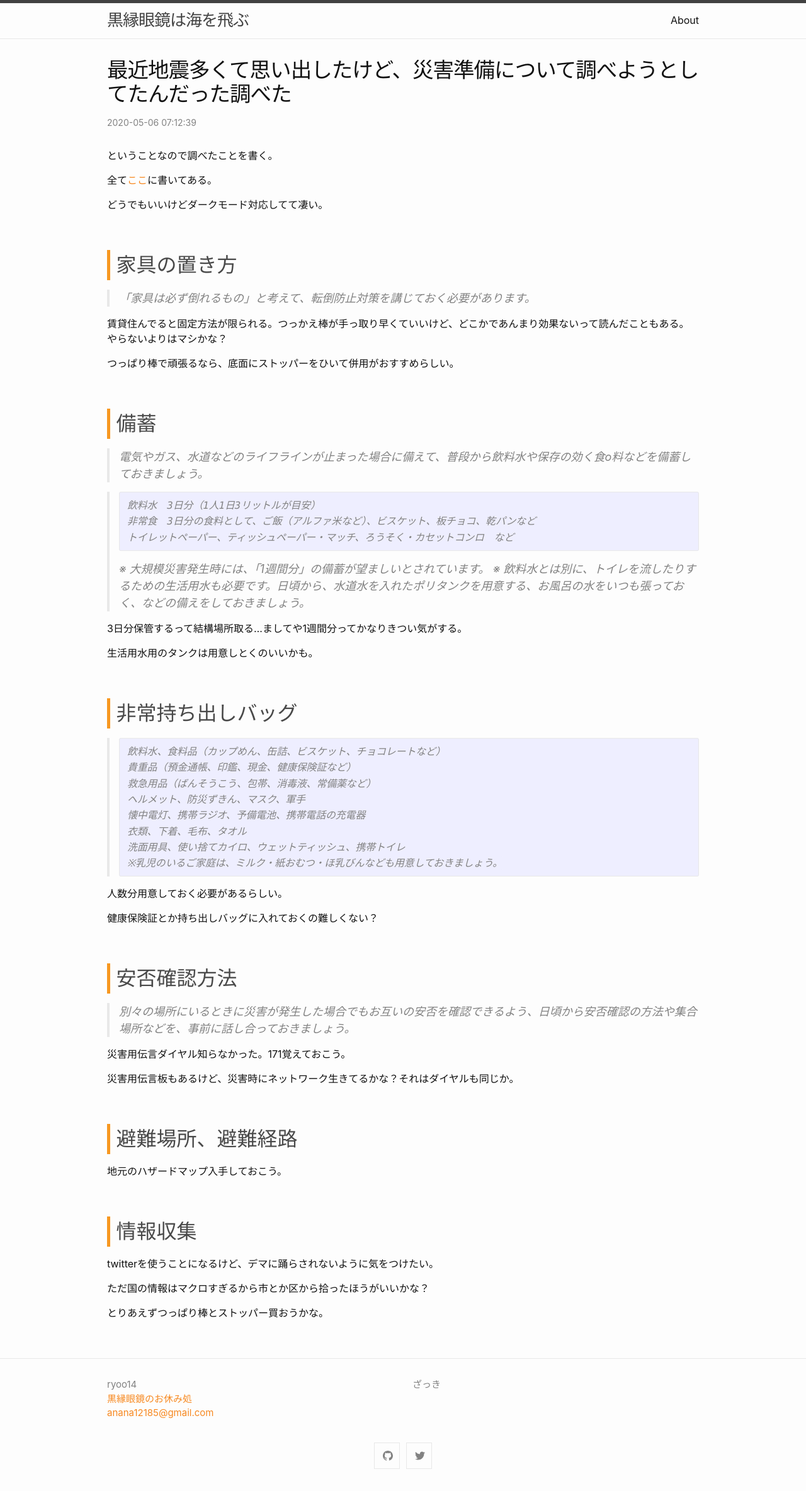
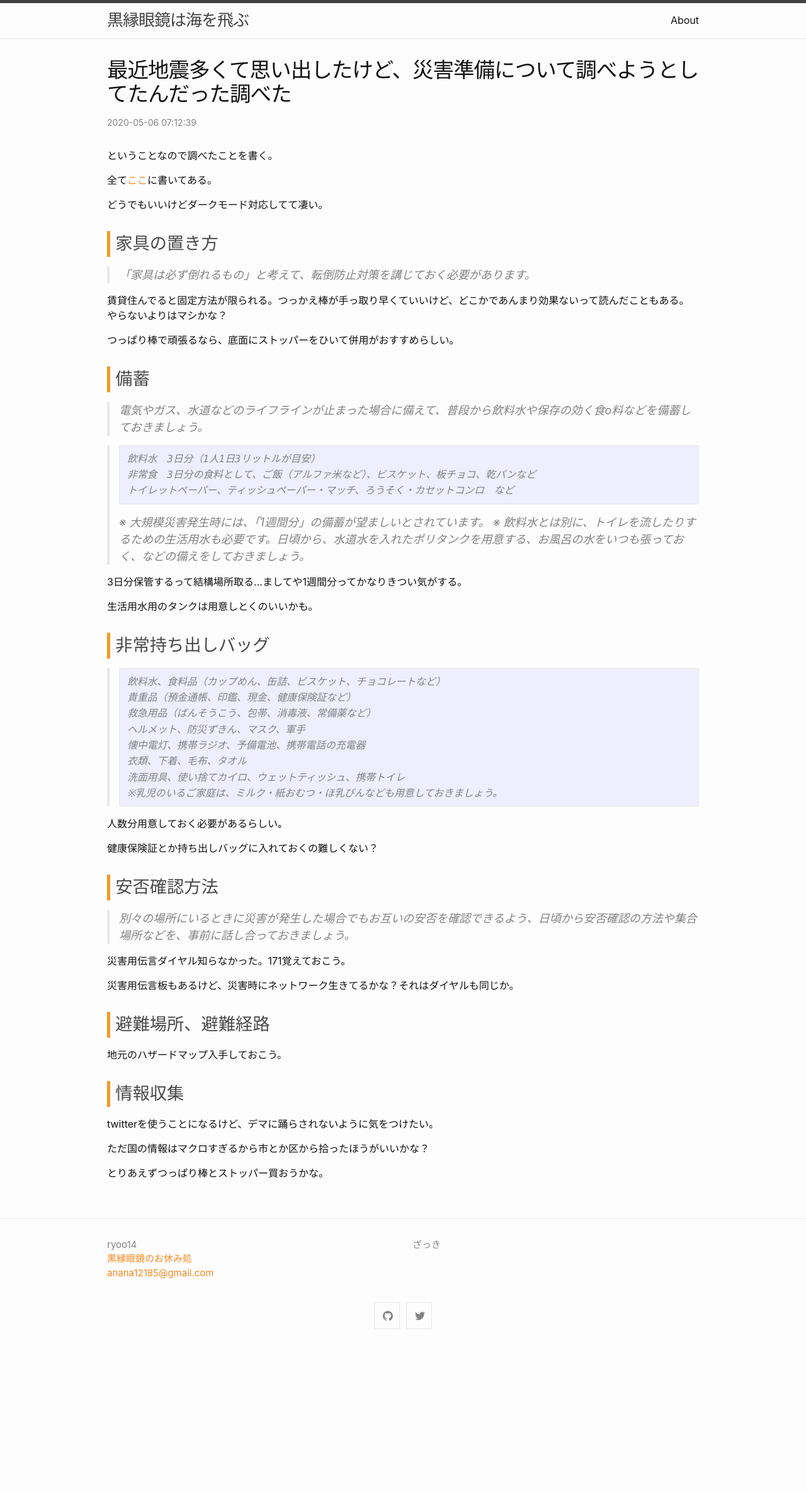
Before and after one commit to ryoo14/blog_ryoo_cc, a Jekyll site: the page built from _posts/2020-05-06-earthquake.md, in a window 1280 px wide. Shown: the whole page at 63% size. Built offline with Jekyll 4.4.1, drawn with Linux system fonts in a browser that asks for light colours; after the commit the page ends 2146 px from its top, so only the background shows below that.

Commit message:
minimize h font.

```diff
--- a/_sass/minima/custom-styles.scss
+++ b/_sass/minima/custom-styles.scss
@@ -26,3 +26,12 @@ a {
 a:visited {
   color: #f78921;
 }
+
+.post-content h1, .post-content h2 {
+  font-size: 1.705rem;
+  margin-top: 30px;
+}
+.post-content h3 {
+  font-size: 1.305rem;
+  margin-top: 10px;
+}
```
